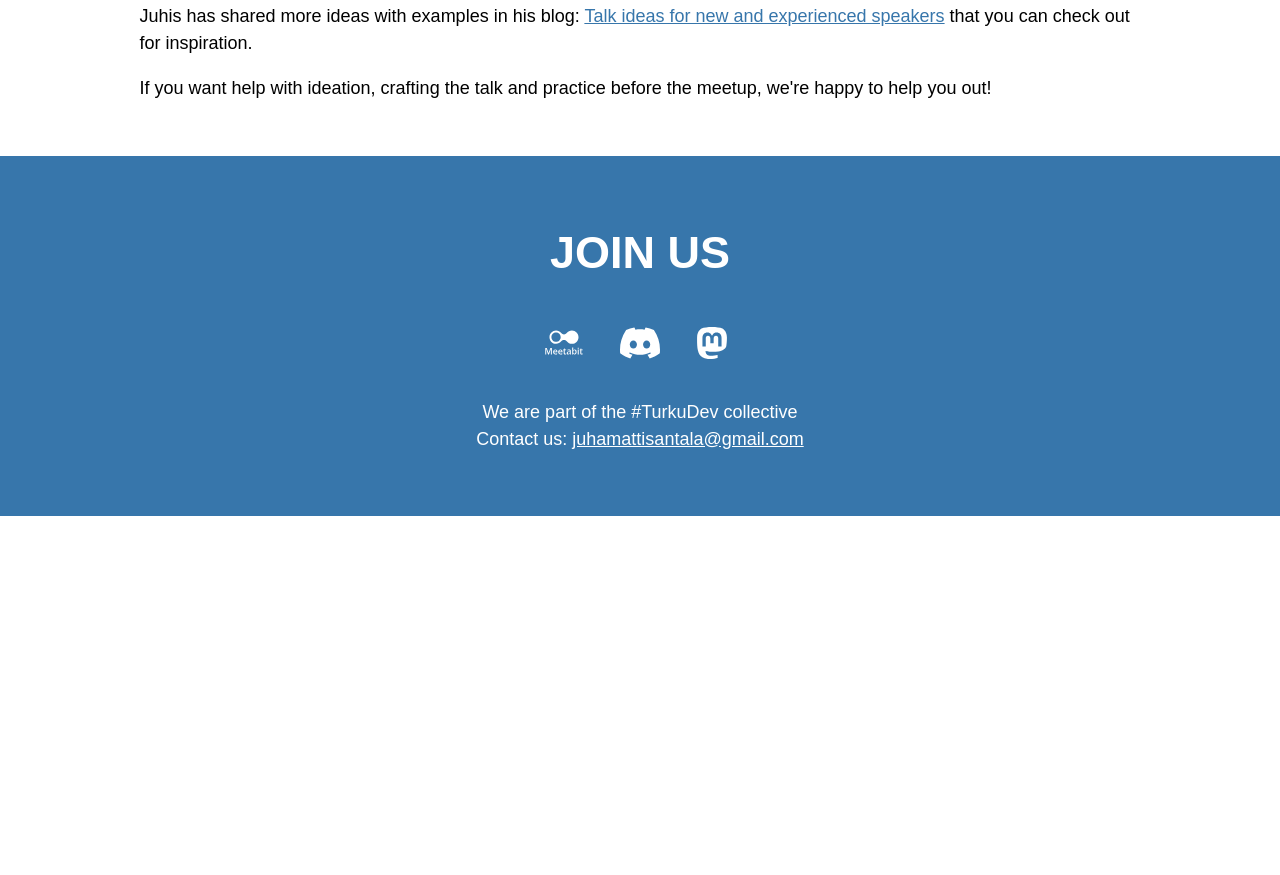
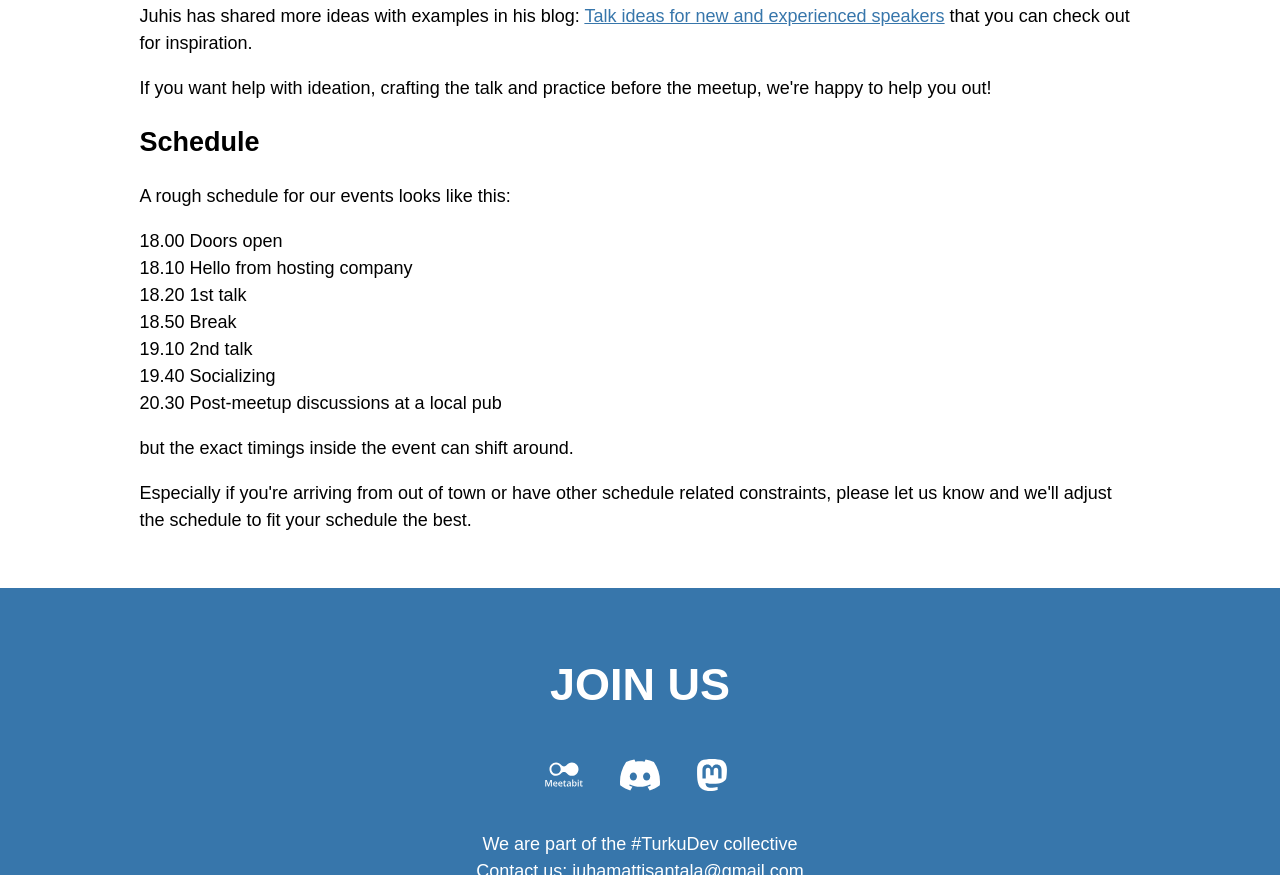
Before and after one commit to archipylago/archipylago.dev, an Eleventy site: page for-speakers.md in a window 1280 px wide. Shown: the part 1060-1935 px from the top of the page. Before the commit the page ends 1576 px from the top, so only its background shows below. Built offline with nearby package versions, Linux system fonts and the light colour scheme; Eleventy itself is replaced by a stand-in of ours; files that its build step writes are made by us from their sources; a web font is replaced by a local one.

Commit message:
Add schedule example into for-speakers info

```diff
--- a/for-speakers.md
+++ b/for-speakers.md
@@ -31,3 +31,19 @@ If you'd like to give a talk but don't yet know quite what about, here are some
 Juhis has shared more ideas with examples in his blog: [Talk ideas for new and experienced speakers](https://hamatti.org/posts/talk-ideas-for-new-and-experienced-speakers/) that you can check out for inspiration.
 
 If you want help with ideation, crafting the talk and practice before the meetup, we're happy to help you out!
+
+## Schedule
+
+A rough schedule for our events looks like this:
+
+18.00 Doors open
+18.10 Hello from hosting company
+18.20 1st talk
+18.50 Break
+19.10 2nd talk
+19.40 Socializing
+20.30 Post-meetup discussions at a local pub
+
+but the exact timings inside the event can shift around.
+
+Especially if you're arriving from out of town or have other schedule related constraints, please let us know and we'll adjust the schedule to fit your schedule the best.
```
